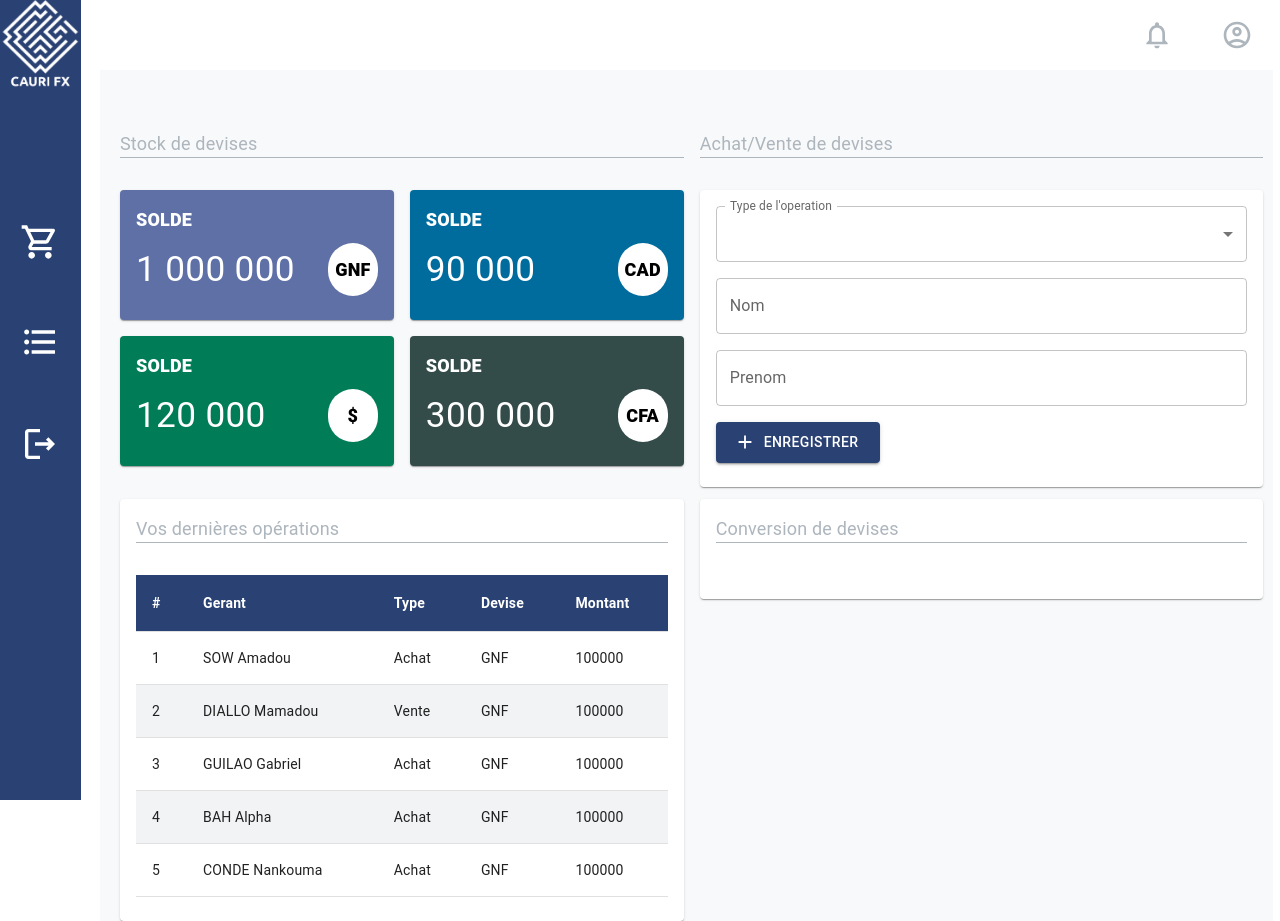
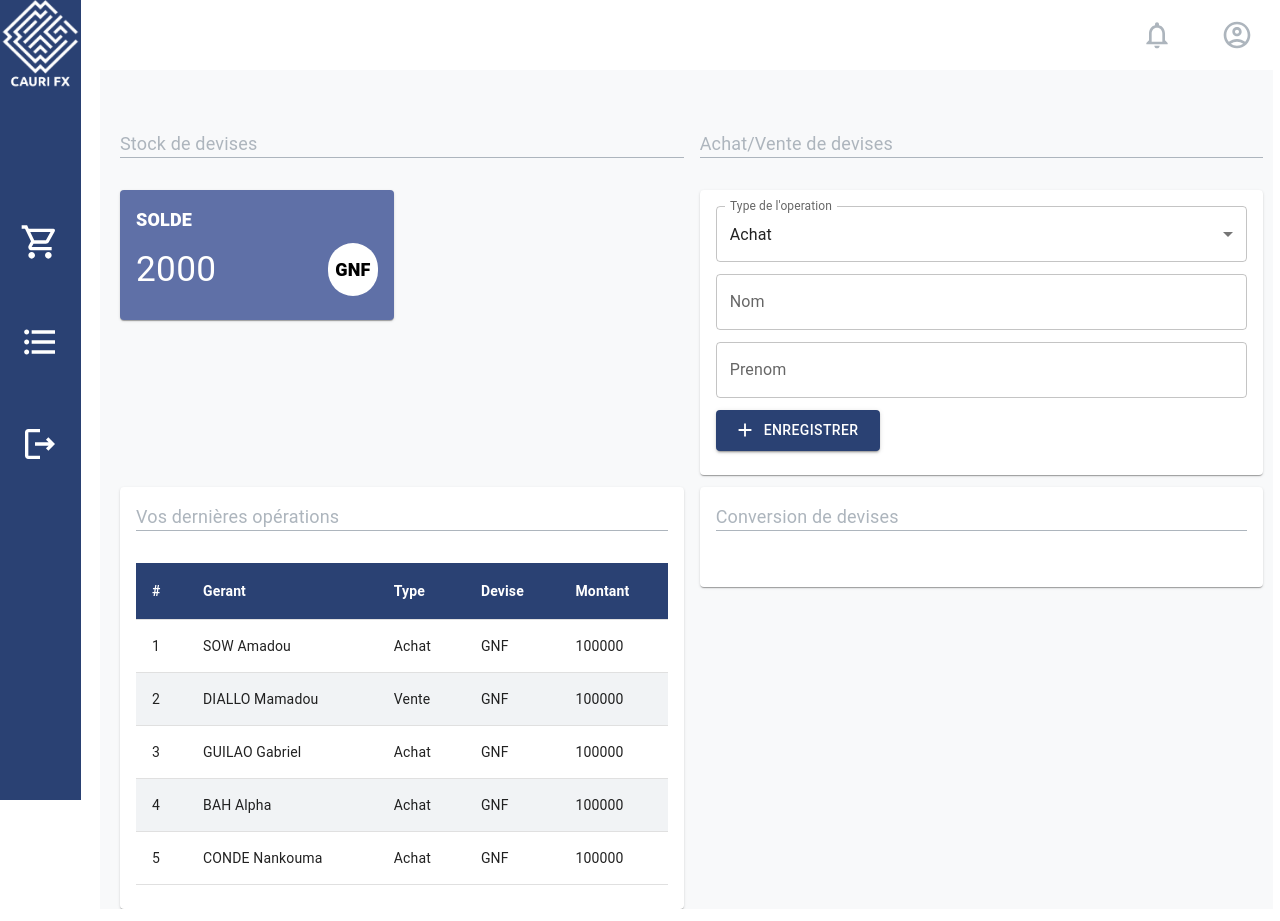
Before and after one commit to Thiernoamadousow219/reactjs-lab, a React (Create React App) app in the folder build-admin-tpl-with-mui/: page /admin in a window 1280 px wide. Built offline with nearby package versions, Linux system fonts and the light colour scheme.

Commit message:
Clean home page

```diff
--- a/build-admin-tpl-with-mui/src/app/components/TableComponent.jsx
+++ b/build-admin-tpl-with-mui/src/app/components/TableComponent.jsx
@@ -12,7 +12,7 @@ const tHeadCellsStyles = {
 }
 
 const tRowsStyles = {
-    '&:nth-child(even)':{
+    '&:nth-of-type(even)':{
         bgcolor: '#f1f3f5'
     }
 }
@@ -26,7 +26,7 @@ function TableComponent({data, titles}) {
                 <TableHead sx={tHeadStyles}>
                     <TableRow>
                         {(titles.length) ? titles.map((item, key)=>(
-                            <TableCell sx={tHeadCellsStyles}>{item.name}</TableCell>
+                            <TableCell key={key} sx={tHeadCellsStyles}>{item.name}</TableCell>
                         )) : <TableCell sx={tHeadCellsStyles}>#</TableCell>}
                     </TableRow>
                 </TableHead>
--- a/build-admin-tpl-with-mui/src/app/views/Home.jsx
+++ b/build-admin-tpl-with-mui/src/app/views/Home.jsx
@@ -7,15 +7,40 @@ import TableComponent from '../components/TableComponent'
 import AdminTemplate from './AdminTemplate'
 import {data, titles} from '../data/tableData'
 
-const tableCardHeadersStyles = {
+const cardTitle = {
     color: '#adb5bd',
     fontSize: '18px',
     borderBottom: '1px solid #adb5bd',
     marginBottom: '32px',
 }
 
+const FormControlStyled = { marginBottom: '12px'}
+const SoldCardStyled = { bgcolor: '#5F70A7', minHeight: '120px', color: '#fff'}
+const SoldCardHeaderStyled = {
+    fontSize: '18px',
+    fontWeight: '800',
+    textTransform: 'uppercase',
+    marginBottom: '10px'
+}
+const SoldCardAmountStyled = {
+    backgroundColor: '#fff',
+    color: 'black',
+    borderRadius: '50px',
+    fontSize: '18px',
+    width: '50px',
+    display: 'flex',
+    justifyContent: 'center',
+    alignItems: 'center',
+    fontWeight: '900'
+}
 
-const OPERATIONS = [
+const SoldCardContentStyled = {
+    display: 'flex',
+    justifyContent: 'space-between'
+}
+
+
+const operations = [
     {
         label: 'Achat',
         value: 1
@@ -25,139 +50,71 @@ const OPERATIONS = [
         value: 2
     }
 ]
+
+const SoldCard = ({amount, devise, style})=>{
+    console.log({...SoldCardStyled, ...style})
+    return (<Card sx={{...SoldCardStyled, ...style}}>
+                <CardContent>
+                    <Typography component='p' sx={SoldCardHeaderStyled}>
+                        Solde
+                    </Typography>
+                    <Typography component='div' sx={SoldCardContentStyled}>
+                        <Typography component='div' sx={{ fontSize: '2.2rem' }}>
+                            {amount}
+                        </Typography>
+                        <Typography component='div' sx={SoldCardAmountStyled}>
+                            {devise}
+                        </Typography>
+                    </Typography>
+                </CardContent>
+            </Card>);
+}
+
+
 function Home() {
-    const [operation, setOperation] = React.useState(OPERATIONS[0].label);
+    const [operation, setOperation] = React.useState(operations[0].label);
 
     const handleChange = (event) => {
       setOperation(event.target.value);
     };
   return (
     <Box>
-        <Grid container spacing={2} sx={{marginBottom: '12px'}}>
+        <Grid container spacing={2} sx={{ marginBottom: '12px' }}>
             <Grid item xs={6}>
-                <Typography component='p'
-                        sx={tableCardHeadersStyles}>
+                <Typography component='p' sx={cardTitle}>
                     Stock de devises
                 </Typography>
                 <Grid container spacing={2}>
                     <Grid item xs={6}>
-                        <Card sx={{ bgcolor: '#5F70A7', minHeight: '120px',
-                                    color: '#fff'}}>
-                            <CardContent>
-                                <Typography component='p' sx={{fontSize: '18px', fontWeight: '800',
-                                                                textTransform: 'uppercase', marginBottom: '10px'}}>
-                                    Solde
-                                </Typography>
-                                <Typography component='div' sx={{ display: 'flex', justifyContent: 'space-between' }}>
-                                    <Typography component='div' sx={{ fontSize: '2.2rem' }}>
-                                        1 000 000
-                                    </Typography>
-                                    <Typography component='div'
-                                                    sx={{backgroundColor: '#fff', color: 'black',
-                                                    borderRadius: '50px', fontSize: '18px', width: '50px',
-                                                    display: 'flex', justifyContent: 'center',
-                                                    alignItems: 'center', fontWeight: '900'}}>
-                                        GNF
-                                    </Typography>
-                                </Typography>
-                            </CardContent>
-                        </Card>
-                    </Grid>
-                    <Grid item xs={6}>
-                        <Card sx={{ bgcolor: '#006C9E', minHeight: '120px',
-                                    color: '#fff'}}>
-                            <CardContent>
-                                <Typography component='p' sx={{fontSize: '18px', fontWeight: '800',
-                                                                textTransform: 'uppercase', marginBottom: '10px'}}>
-                                    Solde
-                                </Typography>
-                                <Typography component='div' sx={{ display: 'flex', justifyContent: 'space-between' }}>
-                                    <Typography component='div' sx={{ fontSize: '2.2rem' }}>
-                                        90 000
-                                    </Typography>
-                                    <Typography component='div'
-                                                    sx={{backgroundColor: '#fff', color: 'black',
-                                                    borderRadius: '50px', fontSize: '18px', width: '50px',
-                                                    display: 'flex', justifyContent: 'center',
-                                                    alignItems: 'center', fontWeight: '900'}}>
-                                        CAD
-                                    </Typography>
-                                </Typography>
-                            </CardContent>
-                        </Card>
-                    </Grid>
-                    <Grid item xs={6}>
-                        <Card sx={{ bgcolor: '#007D57', minHeight: '120px',
-                                    color: '#fff'}}>
-                            <CardContent>
-                                <Typography component='p' sx={{fontSize: '18px', fontWeight: '800',
-                                                                textTransform: 'uppercase', marginBottom: '10px'}}>
-                                    Solde
-                                </Typography>
-                                <Typography component='div' sx={{ display: 'flex', justifyContent: 'space-between' }}>
-                                    <Typography component='div' sx={{ fontSize: '2.2rem' }}>
-                                        120 000
-                                    </Typography>
-                                    <Typography component='div'
-                                                    sx={{backgroundColor: '#fff', color: 'black',
-                                                    borderRadius: '50px', fontSize: '18px', width: '50px',
-                                                    display: 'flex', justifyContent: 'center',
-                                                    alignItems: 'center', fontWeight: '900'}}>
-                                        $
-                                    </Typography>
-                                </Typography>
-                            </CardContent>
-                        </Card>
-                    </Grid>
-                    <Grid item xs={6}>
-                        <Card sx={{ bgcolor: '#334B49', minHeight: '120px',
-                                    color: '#fff'}}>
-                            <CardContent>
-                                <Typography component='p' sx={{fontSize: '18px', fontWeight: '800',
-                                                                textTransform: 'uppercase', marginBottom: '10px'}}>
-                                    Solde
-                                </Typography>
-                                <Typography component='div' sx={{ display: 'flex', justifyContent: 'space-between' }}>
-                                    <Typography component='div' sx={{ fontSize: '2.2rem' }}>
-                                        300 000
-                                    </Typography>
-                                    <Typography component='div'
-                                                    sx={{backgroundColor: '#fff', color: 'black',
-                                                    borderRadius: '50px', fontSize: '18px', width: '50px',
-                                                    display: 'flex', justifyContent: 'center',
-                                                    alignItems: 'center', fontWeight: '900'}}>
-                                        CFA
-                                    </Typography>
-                                </Typography>
-                            </CardContent>
-                        </Card>
+                        <SoldCard amount={2000} devise='GNF'/>
                     </Grid>
                 </Grid>
             </Grid>
             <Grid item xs={6}>
-                <Typography component='p'
-                        sx={tableCardHeadersStyles}>
+                <Typography component='p' sx={cardTitle}>
                     Achat/Vente de devises
                 </Typography>
                 <Grid item xs={12}>
                     <Card>
                         <CardContent>
                             <Box>
-                                <FormControl fullWidth sx={{ marginBottom: 2 }}>
+                                <FormControl fullWidth sx={FormControlStyled}>
                                     <InputLabel>Type de l'operation</InputLabel>
                                     <Select
                                         value={operation}
                                         label="Type de l'operation"
-                                        onChange={handleChange}
-                                    >
-                                        <MenuItem value={10}>Achat</MenuItem>
-                                        <MenuItem value={20}>Vente</MenuItem>
+                                        onChange={handleChange}>
+                                        {operations.map((operation) => (
+                                              <MenuItem key={operation.value} value={operation.label}>
+                                                  {operation.label}
+                                              </MenuItem>
+                                          ))}
                                     </Select>
                                 </FormControl>
-                                <FormControl fullWidth sx={{ marginBottom: 2 }}>
+                                <FormControl fullWidth sx={FormControlStyled}>
                                     <TextField fullWidth label="Nom" />
                                 </FormControl>
-                                <FormControl fullWidth sx={{ marginBottom: 2 }}>
+                                <FormControl fullWidth sx={FormControlStyled}>
                                     <TextField fullWidth label="Prenom" />
                                 </FormControl>
                                 <Button startIcon={<AddOutlined />}
@@ -176,8 +133,7 @@ function Home() {
             <Grid item xs={6}>
                 <Card>
                     <CardContent>
-                        <Typography component='p'
-                                sx={tableCardHeadersStyles}>
+                        <Typography component='p' sx={cardTitle}>
                             Vos dernières opérations
                         </Typography>
                         <TableComponent data={data} titles={titles} />
@@ -187,8 +143,7 @@ function Home() {
             <Grid item xs={6}>
                 <Card>
                     <CardContent>
-                        <Typography component='p'
-                                sx={tableCardHeadersStyles}>
+                        <Typography component='p' sx={cardTitle}>
                             Conversion de devises
                         </Typography>
                     </CardContent>
```
Also changed, not shown: build-admin-tpl-with-mui/src/app/components/Input.jsx (+1 -64 lines).
